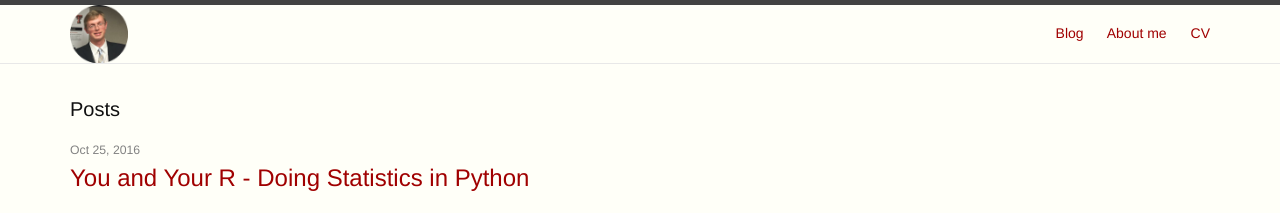
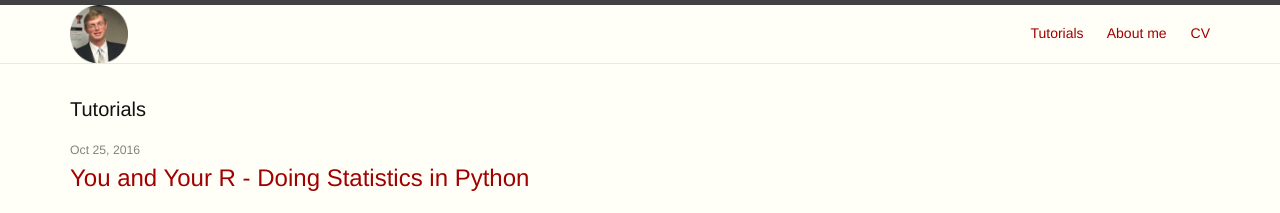
Before and after one commit to dpaniukov/dpaniukov.github.io, a Jekyll site: the page built from index.html, in a window 1280 px wide. Shown: the top 213 px of the page. Built offline with Jekyll 4.4.1, drawn with Linux system fonts in a browser that asks for light colours.

Commit message:
Minor changes

```diff
--- a/index.html
+++ b/index.html
@@ -4,7 +4,7 @@
 
 <div class="home">
 
-  <h1 class="page-heading">Posts</h1>
+  <h1 class="page-heading">Tutorials</h1>
 
   <ul class="post-list">
     {% for post in site.posts %}
```
Also changed, not shown: 0tutorials.md (renamed from 0blog.md, +1 -1 lines), 1 other file.
